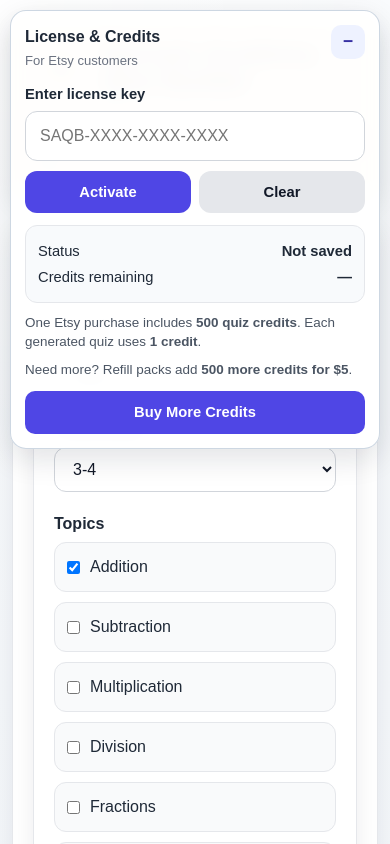
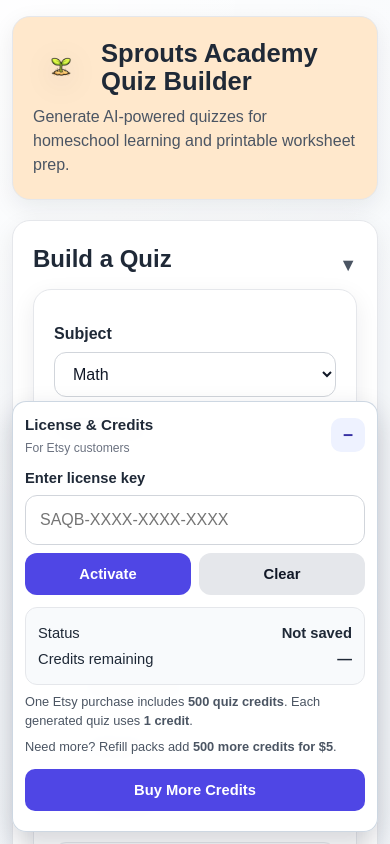
Before and after one commit to Angler6470/sprouts-academy-quiz, a React (Vite) app: page / in a window 390 px wide. Shown: the top 844 px of the page. Built offline with nearby package versions, Linux system fonts and the light colour scheme.

Commit message:
Make mobile license panel more compact

```diff
--- a/src/styles.css
+++ b/src/styles.css
@@ -651,10 +651,28 @@
 
 @media (max-width: 768px) {
   .license-popup {
-    top: 10px;
-    right: 10px;
-    left: 10px;
-    width: auto;
+    top: auto;
+    right: 12px;
+    bottom: calc(12px + env(safe-area-inset-bottom, 0px));
+    left: auto;
+    width: min(calc(100vw - 24px), 320px);
+    max-height: min(70vh, 520px);
+    overflow-y: auto;
+    padding: 12px;
+    border-radius: 14px;
+    box-shadow: 0 12px 28px rgba(15, 23, 42, 0.18);
+  }
+
+  .license-popup-header {
+    align-items: center;
+  }
+
+  .license-popup-header h3 {
+    font-size: 0.95rem;
+  }
+
+  .license-mini-text {
+    font-size: 0.76rem;
   }
 
   .license-button-row {
@@ -673,7 +691,7 @@
 
 @media (max-width: 640px) {
   .app {
-    padding: 16px 12px 36px;
+    padding: 16px 12px 132px;
   }
 
   .hero {
@@ -692,6 +710,27 @@
 
   .hero h1 {
     font-size: 1.6rem;
+  }
+
+  .license-popup {
+    width: calc(100vw - 24px);
+    max-width: none;
+  }
+
+  .license-popup-body {
+    margin-top: 10px;
+  }
+
+  .license-input,
+  .license-status-card,
+  .buy-credits-link {
+    margin-bottom: 8px;
+  }
+
+  .license-help,
+  .license-help-secondary,
+  .license-warning {
+    font-size: 0.8rem;
   }
 
   .saved-item {
```
